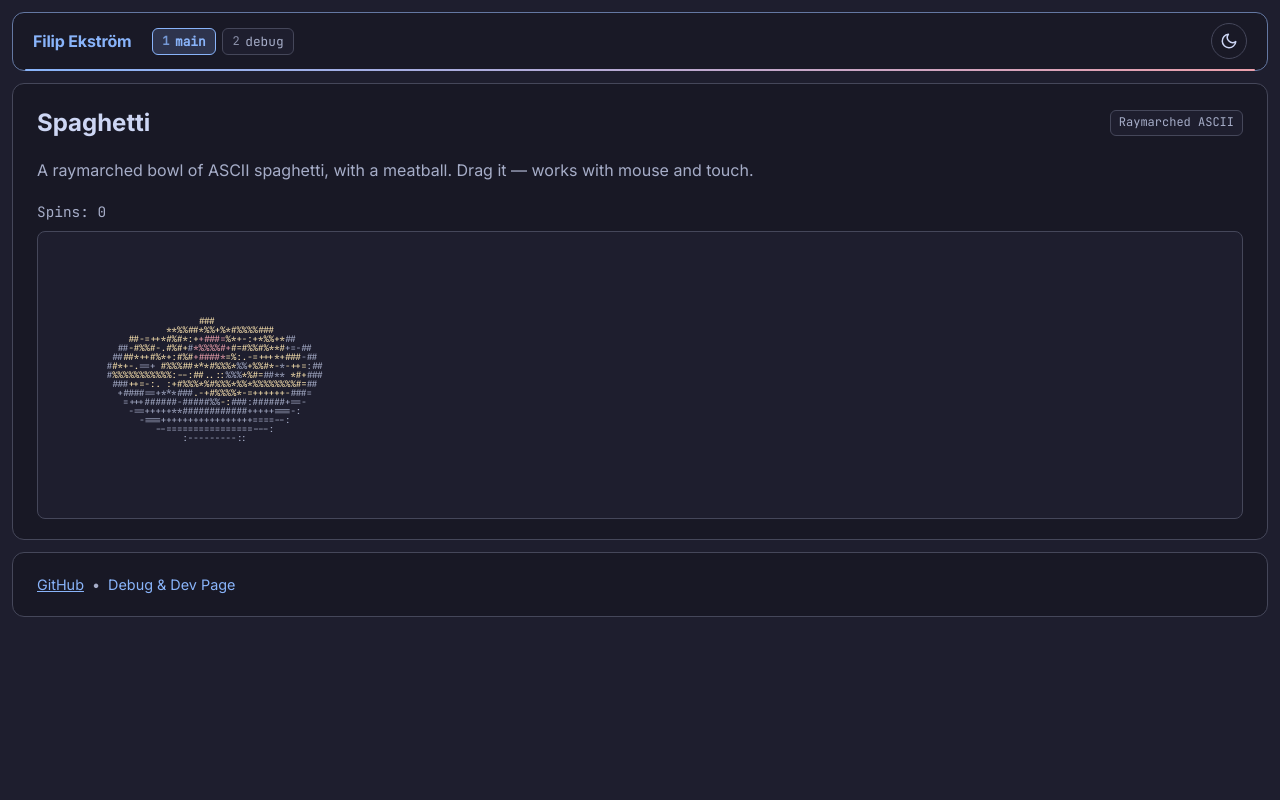
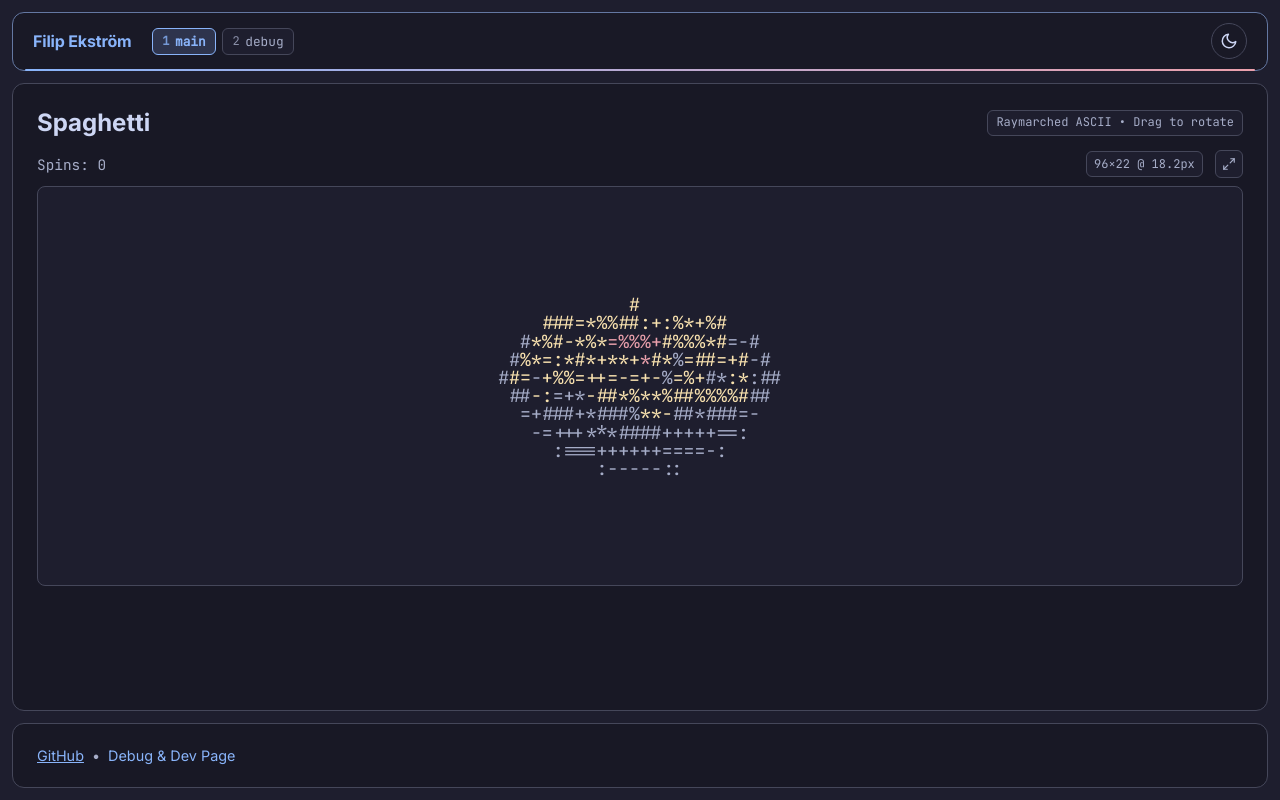
Before and after one commit to Filipekann/public_website, a React (Vite) app in the folder frontend/: page / in a window 1280 px wide. Built offline with nearby package versions, Linux system fonts and the light colour scheme.

Commit message:
Spaghetti

```diff
--- a/frontend/src/App.jsx
+++ b/frontend/src/App.jsx
@@ -99,16 +99,12 @@ export default function App() {
       {page === 'debug' ? (
         <DebugPage theme={theme} onNavigateHome={() => navigateTo('main')} />
       ) : (
-        <main className="container">
-          <section className="tile full-width">
+        <main className="container main-layout">
+          <section className="tile full-width spaghetti-tile">
             <div className="tile-header">
               <h2>Spaghetti</h2>
-              <span className="tile-tag">Raymarched ASCII</span>
+              <span className="tile-tag">Raymarched ASCII • Drag to rotate</span>
             </div>
-            <p className="muted">
-              A raymarched bowl of ASCII spaghetti, with a meatball. Drag it —
-              works with mouse and touch.
-            </p>
             <RaymarchedSpaghetti />
           </section>
 
--- a/frontend/src/RaymarchedSpaghetti.jsx
+++ b/frontend/src/RaymarchedSpaghetti.jsx
@@ -1,8 +1,4 @@
-import { useEffect, useRef } from 'react'
-
-// Grid size in characters
-const W = 64
-const H = 32
+import { useEffect, useRef, useState } from 'react'
 
 const RAMP = ' .:-=+*#%@'
 const BASE_SPIN = 0.006 // idle rotation speed, rad/frame
@@ -61,10 +57,21 @@ function sdScene(px, py, pz, res) {
 }
 
 export default function RaymarchedSpaghetti() {
+  const containerRef = useRef(null)
   const bowlRef = useRef(null)
   const noodleRef = useRef(null)
   const ballRef = useRef(null)
   const spinRef = useRef(null)
+  const resRef = useRef(null)
+  const [isFullscreen, setIsFullscreen] = useState(false)
+
+  // Dynamic grid resolution & font sizing
+  const dimsRef = useRef({
+    W: 64,
+    H: 32,
+    R_char: 0.55,
+  })
+
   const state = useRef({
     rotX: 0.55,
     rotY: 0,
@@ -78,11 +85,55 @@ export default function RaymarchedSpaghetti() {
     lastY: 0,
   })
 
+  // ResizeObserver to dynamically adjust ASCII resolution and font size based on container dimensions
   useEffect(() => {
-    const bowlOut = new Array(W * H)
-    const noodleOut = new Array(W * H)
-    const ballOut = new Array(W * H)
+    const container = containerRef.current
+    if (!container) return
+
+    const updateDimensions = () => {
+      const rect = container.getBoundingClientRect()
+      const width = rect.width
+      const height = rect.height
+
+      if (width <= 0 || height <= 0) return
+
+      const R_char = 0.55 // JetBrains Mono character width-to-height ratio
+
+      // Well-balanced target rows (H) and columns (W) to keep height clean
+      const targetH = Math.max(22, Math.min(38, Math.round(height / 18)))
+      const aspect = width / height
+      const targetW = Math.max(44, Math.min(96, Math.round((targetH * aspect) / R_char)))
+
+      // Exact font size so the ASCII grid neatly fills the available box
+      const fontSize = Math.max(
+        7,
+        Math.min(26, Math.min(width / (targetW * R_char), height / targetH)),
+      )
+
+      container.style.setProperty('--ascii-font-size', `${fontSize.toFixed(2)}px`)
+      dimsRef.current = { W: targetW, H: targetH, R_char }
+
+      if (resRef.current) {
+        resRef.current.textContent = `${targetW}×${targetH} @ ${fontSize.toFixed(1)}px`
+      }
+    }
+
+    updateDimensions()
+    const observer = new ResizeObserver(() => {
+      updateDimensions()
+    })
+    observer.observe(container)
+
+    return () => observer.disconnect()
+  }, [])
+
+  // Raymarching animation loop
+  useEffect(() => {
+    let bowlOut = []
+    let noodleOut = []
+    let ballOut = []
     const res = new Float64Array(2)
+
     // Light direction (normalized-ish)
     const Lx = 0.55
     const Ly = 0.75
@@ -99,6 +150,15 @@ export default function RaymarchedSpaghetti() {
       }
       s.rotX = Math.max(0.05, Math.min(1.35, s.rotX))
 
+      const { W, H, R_char } = dimsRef.current
+
+      // Reallocate buffers if grid size changed
+      if (bowlOut.length !== W * H) {
+        bowlOut = new Array(W * H)
+        noodleOut = new Array(W * H)
+        ballOut = new Array(W * H)
+      }
+
       // Orbiting camera looking at the bowl
       const cosY = Math.cos(s.rotY)
       const sinY = Math.sin(s.rotY)
@@ -110,6 +170,7 @@ export default function RaymarchedSpaghetti() {
       const tx = 0
       const ty = -0.1
       const tz = 0
+
       // Camera basis
       let fx = tx - ex
       let fy = ty - ey
@@ -118,12 +179,14 @@ export default function RaymarchedSpaghetti() {
       fx /= fl
       fy /= fl
       fz /= fl
+
       // right = normalize(cross(forward, worldUp))
       let rx = fz
       let rz = -fx
       const rl = Math.sqrt(rx * rx + rz * rz) || 1
       rx /= rl
       rz /= rl
+
       // up = cross(right, forward)
       const ux = -rz * fy
       const uy = rz * fx - rx * fz
@@ -135,9 +198,10 @@ export default function RaymarchedSpaghetti() {
 
       for (let cy = 0; cy < H; cy++) {
         for (let cx = 0; cx < W; cx++) {
-          // Screen coords; x is halved because characters are ~half as wide as tall
-          const px = ((2 * (cx + 0.5) - W) / H) * 0.5
+          // Screen coords scaled by character aspect ratio for square pixels
+          const px = ((2 * (cx + 0.5) - W) / H) * R_char
           const py = (2 * (cy + 0.5) - H) / H
+
           // Ray direction through this "pixel"
           let dx = px * rx + py * ux + 1.6 * fx
           let dy = py * uy + 1.6 * fy
@@ -185,6 +249,7 @@ export default function RaymarchedSpaghetti() {
           nx /= nl
           ny /= nl
           nz /= nl
+
           // Flip normals facing away from the camera (bowl interior)
           if (nx * dx + ny * dy + nz * dz > 0) {
             nx = -nx
@@ -204,9 +269,9 @@ export default function RaymarchedSpaghetti() {
         }
       }
 
-      if (bowlRef.current) bowlRef.current.textContent = toText(bowlOut)
-      if (noodleRef.current) noodleRef.current.textContent = toText(noodleOut)
-      if (ballRef.current) ballRef.current.textContent = toText(ballOut)
+      if (bowlRef.current) bowlRef.current.textContent = toText(bowlOut, W, H)
+      if (noodleRef.current) noodleRef.current.textContent = toText(noodleOut, W, H)
+      if (ballRef.current) ballRef.current.textContent = toText(ballOut, W, H)
 
       // Calculate spins based on rotY changes
       const delta = s.rotY - s.prevRotY
@@ -223,9 +288,9 @@ export default function RaymarchedSpaghetti() {
       raf = requestAnimationFrame(frame)
     }
 
-    const toText = (out) => {
+    const toText = (out, w, h) => {
       const rows = []
-      for (let r = 0; r < H; r++) rows.push(out.slice(r * W, (r + 1) * W).join(''))
+      for (let r = 0; r < h; r++) rows.push(out.slice(r * w, (r + 1) * w).join(''))
       return rows.join('\n')
     }
 
@@ -258,12 +323,59 @@ export default function RaymarchedSpaghetti() {
     state.current.dragging = false
   }
 
+  // Keyboard shortcut to toggle fullscreen (f or Mod+f)
+  useEffect(() => {
+    const handleKeyDown = (e) => {
+      if (e.key === 'f' && !e.target.matches('input, textarea')) {
+        e.preventDefault()
+        setIsFullscreen((prev) => !prev)
+      }
+    }
+    window.addEventListener('keydown', handleKeyDown)
+    return () => window.removeEventListener('keydown', handleKeyDown)
+  }, [])
+
   return (
-    <>
+    <div className={`spaghetti-wrapper ${isFullscreen ? 'fullscreen-mode' : ''}`}>
+      <div className="spaghetti-meta">
+        <div className="meta-left">
           <p className="spin-counter">
             Spins: <span ref={spinRef}>0</span>
           </p>
+        </div>
+        <div className="meta-right">
+          <span className="resolution-indicator" ref={resRef}>
+            64×32
+          </span>
+          <button
+            className="fullscreen-toggle-btn"
+            onClick={() => setIsFullscreen(!isFullscreen)}
+            title={isFullscreen ? 'Exit Fullscreen (Press F)' : 'Fullscreen (Press F)'}
+            aria-label="Toggle Fullscreen"
+          >
+            {isFullscreen ? (
+              <svg viewBox="0 0 24 24" width="14" height="14" fill="none" stroke="currentColor" strokeWidth="2" strokeLinecap="round" strokeLinejoin="round">
+                <line x1="4" y1="14" x2="10" y2="14" />
+                <line x1="10" y1="14" x2="10" y2="20" />
+                <line x1="20" y1="10" x2="14" y2="10" />
+                <line x1="14" y1="10" x2="14" y2="4" />
+                <line x1="14" y1="10" x2="21" y2="3" />
+                <line x1="3" y1="21" x2="10" y2="14" />
+              </svg>
+            ) : (
+              <svg viewBox="0 0 24 24" width="14" height="14" fill="none" stroke="currentColor" strokeWidth="2" strokeLinecap="round" strokeLinejoin="round">
+                <polyline points="15 3 21 3 21 9" />
+                <polyline points="9 21 3 21 3 15" />
+                <line x1="21" y1="3" x2="14" y2="10" />
+                <line x1="3" y1="21" x2="10" y2="14" />
+              </svg>
+            )}
+          </button>
+        </div>
+      </div>
+
       <div
+        ref={containerRef}
         className="ascii-scene"
         role="img"
         aria-label="Raymarched ASCII bowl of spaghetti with a meatball. Drag to orbit around it."
@@ -272,6 +384,7 @@ export default function RaymarchedSpaghetti() {
         onPointerUp={onPointerUp}
         onPointerCancel={onPointerUp}
       >
+        <div className="ascii-stage">
           <pre ref={bowlRef} className="ascii-layer ascii-bowl" aria-hidden="true" />
           <pre
             ref={noodleRef}
@@ -284,6 +397,7 @@ export default function RaymarchedSpaghetti() {
             aria-hidden="true"
           />
         </div>
-    </>
+      </div>
+    </div>
   )
 }
--- a/frontend/src/index.css
+++ b/frontend/src/index.css
@@ -78,6 +78,10 @@
   box-sizing: border-box;
 }
 
+html, body, #root {
+  min-height: 100vh;
+}
+
 body {
   margin: 0;
   font-family: 'Inter', system-ui, -apple-system, "Segoe UI", Roboto, sans-serif;
@@ -87,11 +91,23 @@ body {
   transition: background-color 0.2s ease, color 0.2s ease;
 }
 
+#root {
+  display: flex;
+  flex-direction: column;
+}
+
 .container {
   display: grid;
   gap: 0.75rem;
   grid-template-columns: repeat(auto-fit, minmax(min(22rem, 100%), 1fr));
   margin: 0 0.75rem 0.75rem;
+}
+
+.main-layout {
+  flex: 1;
+  display: flex;
+  flex-direction: column;
+  min-height: 0;
 }
 
 .tile {
@@ -113,6 +129,13 @@ body {
 .footer,
 .full-width {
   grid-column: 1 / -1;
+}
+
+.spaghetti-tile {
+  flex: 1;
+  display: flex;
+  flex-direction: column;
+  min-height: 0;
 }
 
 .tile-header {
@@ -704,18 +727,80 @@ a:hover {
   gap: 0.5rem;
 }
 
-/* Spaghetti Scene */
+/* Spaghetti Scene & Dynamic Scaling */
+.spaghetti-wrapper {
+  flex: 1;
+  display: flex;
+  flex-direction: column;
+  min-height: 0;
+  width: 100%;
+}
+
+.spaghetti-wrapper.fullscreen-mode {
+  position: fixed;
+  inset: 0;
+  z-index: 100;
+  background: var(--bg);
+  padding: 1rem;
+}
+
+.spaghetti-meta {
+  display: flex;
+  align-items: center;
+  justify-content: space-between;
+  margin-bottom: 0.5rem;
+  gap: 0.5rem;
+}
+
+.meta-left,
+.meta-right {
+  display: flex;
+  align-items: center;
+  gap: 0.75rem;
+}
+
 .spin-counter {
   font-family: 'JetBrains Mono', monospace;
   font-size: 0.9rem;
   color: var(--muted);
-  margin: 0 0 0.5rem 0;
+  margin: 0;
+}
+
+.resolution-indicator {
+  font-family: 'JetBrains Mono', monospace;
+  font-size: 0.75rem;
+  color: var(--muted);
+  background: var(--bg);
+  border: 1px solid var(--border);
+  padding: 0.15rem 0.45rem;
+  border-radius: 0.375rem;
+}
+
+.fullscreen-toggle-btn {
+  display: grid;
+  place-items: center;
+  width: 1.75rem;
+  height: 1.75rem;
+  background: var(--bg);
+  border: 1px solid var(--border);
+  border-radius: 0.375rem;
+  color: var(--muted);
+  cursor: pointer;
+  transition: all 0.15s ease;
+}
+
+.fullscreen-toggle-btn:hover {
+  border-color: var(--accent);
+  color: var(--accent);
 }
 
 .ascii-scene {
   position: relative;
-  height: 18rem; /* 32 rows × 9px */
-  margin-top: 0.5rem;
+  height: clamp(16rem, 50vh, 26rem);
+  width: 100%;
+  display: flex;
+  align-items: center;
+  justify-content: center;
   background: var(--bg);
   border: 1px solid var(--border);
   border-radius: 0.5rem;
@@ -725,20 +810,40 @@ a:hover {
   touch-action: none; /* let pointer events handle touch drags */
 }
 
+.spaghetti-wrapper.fullscreen-mode .ascii-scene {
+  height: calc(100vh - 4.5rem);
+  max-height: none;
+}
+
 .ascii-scene:active {
   cursor: grabbing;
 }
 
+.ascii-stage {
+  position: relative;
+  display: inline-block;
+  font-family: 'JetBrains Mono', monospace;
+  font-size: var(--ascii-font-size, 11px);
+  line-height: 1;
+  letter-spacing: 0;
+  user-select: none;
+}
+
 .ascii-layer {
   position: absolute;
-  inset: 0;
+  top: 0;
+  left: 0;
   margin: 0;
-  padding: 0.25rem;
-  font-family: 'JetBrains Mono', monospace;
-  font-size: 9px;
+  padding: 0;
+  font-family: inherit;
+  font-size: inherit;
   line-height: 1;
+  letter-spacing: 0;
   white-space: pre;
-  overflow: hidden;
+}
+
+.ascii-layer:first-child {
+  position: relative;
 }
 
 .ascii-bowl {
```
Lines whose indentation alone changed are shown as unchanged.
